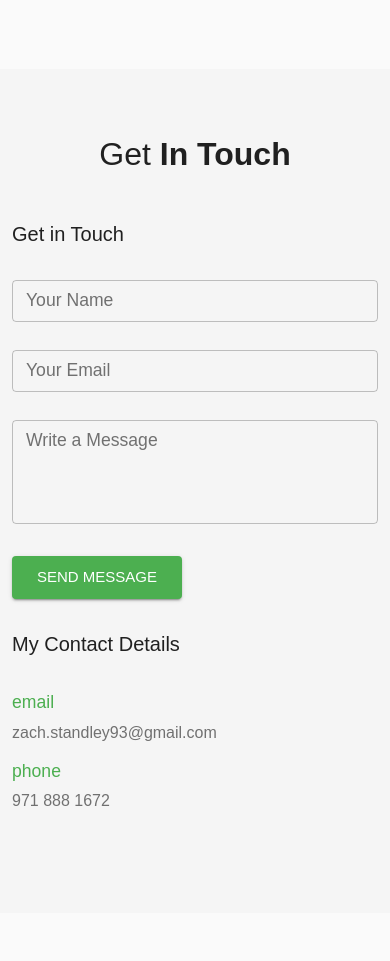
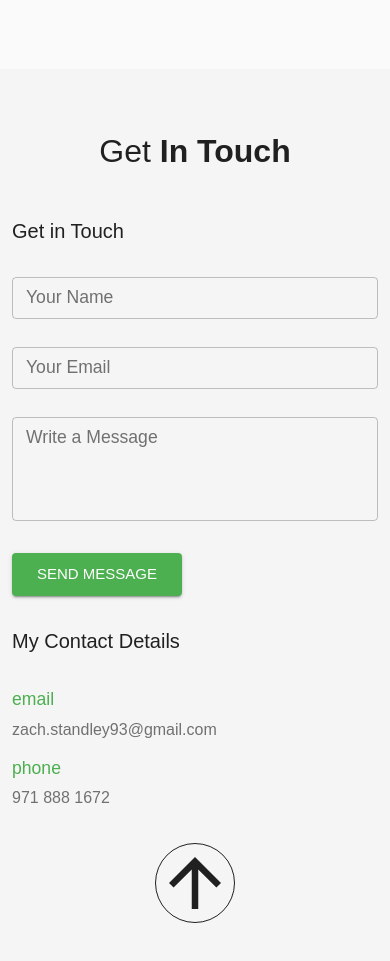
Before and after one commit to zach-ryan-butler/portfolio-site, a React app: page / in a window 390 px wide. Shown: the part 4760-5721 px from the top of the page. Before the commit the page ends 5673 px from the top, so only its background shows below. Built offline with nearby package versions, Linux system fonts and the light colour scheme.

Commit message:
add back to top button

```diff
--- /dev/null
+++ b/src/components/backToTopButton/BackToTopButton.js
@@ -0,0 +1,19 @@
+import React from 'react';
+import ArrowUpwardIcon from '@material-ui/icons/ArrowUpward';
+import { NavHashLink as RouterLink } from 'react-router-hash-link';
+
+import useStyles from './BackToTopButton.styles';
+
+export default function BackToTopButton() {
+  const classes = useStyles();
+
+  return (
+    <RouterLink className={classes.link} smooth to='/#section-home'>
+      <ArrowUpwardIcon
+        className={classes.icon}
+        fontSize='large'
+        color='inherit'
+      />
+    </RouterLink>
+  );
+}
--- /dev/null
+++ b/src/components/backToTopButton/BackToTopButton.styles.js
@@ -0,0 +1,17 @@
+import { makeStyles } from '@material-ui/core/styles';
+
+const useStyles = makeStyles({
+  link: {
+    color: 'inherit',
+  },
+  icon: {
+    verticalAlign: 'middle',
+    border: '1px solid',
+    borderColor: 'inherit',
+    height: '80px',
+    width: '80px',
+    borderRadius: '40px',
+  },
+});
+
+export default useStyles;
--- a/src/components/contact/Contact.js
+++ b/src/components/contact/Contact.js
@@ -1,11 +1,19 @@
 import React from 'react';
 import { Container, Typography, Grid } from '@material-ui/core';
+import { useTheme } from '@material-ui/core/styles';
+import useMediaQuery from '@material-ui/core/useMediaQuery';
 
 import ContactForm from '../contactForm/ContactForm';
 import ContactDetails from '../contactDetails/ContactDetails';
 import useStyles from './Contact.styles';
+import BackToTopButton from '../backToTopButton/BackToTopButton';
 
 export default function Contact() {
+  const theme = useTheme();
+  const isScreenSizeSmall = useMediaQuery(theme.breakpoints.down('sm'), {
+    noSsr: true,
+  });
+
   const classes = useStyles();
   return (
     <Container
@@ -44,6 +52,13 @@ export default function Contact() {
             <ContactDetails />
           </Grid>
         </Grid>
+        {isScreenSizeSmall ? (
+          <Grid item style={{ display: 'flex', justifyContent: 'center' }}>
+            <BackToTopButton />
+          </Grid>
+        ) : (
+          <></>
+        )}
       </Grid>
     </Container>
   );
```
